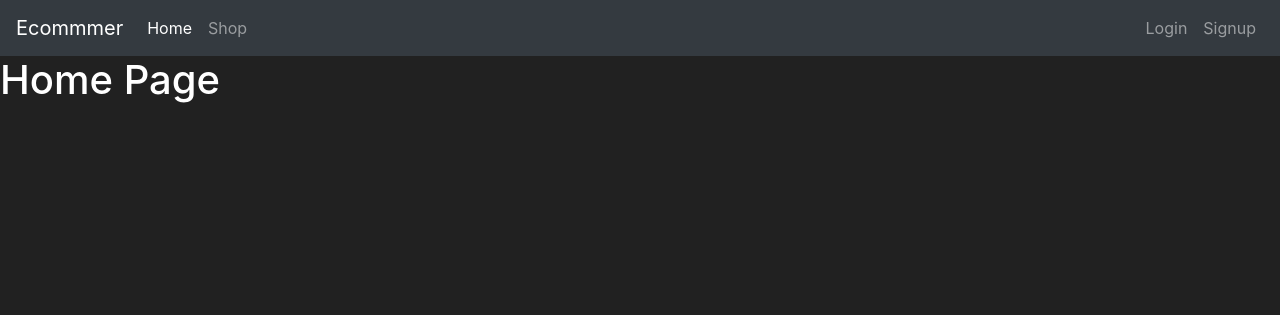
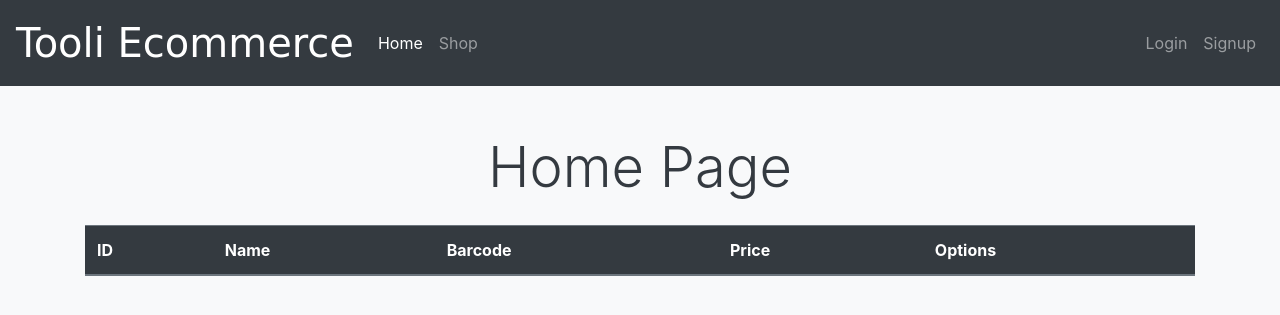
Before and after one commit to Waris-95/E-com, a Flask app: page / in a window 1280 px wide. Shown: the top 315 px of the page. Run offline with Flask 3, Linux system fonts and the light colour scheme; lists and menus that the app fills with data are empty; some libraries are stand-ins or nearby versions.

Commit message:
inheritance implementation

```diff
--- a/market.py
+++ b/market.py
@@ -11,4 +11,9 @@ def home_page():
 # shop route
 @app.route('/shop')
 def shop_page():
-    return render_template('market.html')
+    items = [
+    {'id': 1, 'name': 'Phone', 'barcode': '893212299897', 'price': 500},
+    {'id': 2, 'name': 'Laptop', 'barcode': '123985473165', 'price': 900},
+    {'id': 3, 'name': 'Keyboard', 'barcode': '231985128446', 'price': 150}
+    ]
+    return render_template('market.html', items=items)
--- /dev/null
+++ b/static/styles.css
@@ -0,0 +1,75 @@
+body {
+    background-color: #f8f9fa;
+    color: #343a40;
+    overflow-x: hidden;
+}
+.navbar-brand {
+    font-family: 'Brush Script MT', cursive;
+    font-size: 2.5rem;
+    animation: fadeInDown 1s;
+}
+.table-hover tbody tr:hover {
+    background-color: #e9ecef;
+}
+.btn-outline {
+    border-width: 2px;
+    transition: transform 0.3s ease;
+}
+.btn-outline:hover {
+    transform: scale(1.1);
+}
+.table-dark th, .table-dark td, .table-dark thead th {
+    border-color: #6c757d;
+}
+.custom-footer {
+    background-color: #343a40;
+    color: white;
+    padding: 20px;
+    text-align: center;
+    animation: fadeInUp 1s;
+}
+.hero-section {
+    background: url('https://via.placeholder.com/1500x500') no-repeat center center;
+    background-size: cover;
+    height: 300px;
+    display: flex;
+    justify-content: center;
+    align-items: center;
+    color: white;
+    text-shadow: 2px 2px 4px #000;
+    animation: zoomIn 1s;
+}
+.hero-text {
+    font-size: 3rem;
+    font-weight: bold;
+}
+@keyframes fadeInDown {
+    from {
+        opacity: 0;
+        transform: translateY(-20px);
+    }
+    to {
+        opacity: 1;
+        transform: translateY(0);
+    }
+}
+@keyframes fadeInUp {
+    from {
+        opacity: 0;
+        transform: translateY(20px);
+    }
+    to {
+        opacity: 1;
+        transform: translateY(0);
+    }
+}
+@keyframes zoomIn {
+    from {
+        opacity: 0;
+        transform: scale(0.5);
+    }
+    to {
+        opacity: 1;
+        transform: scale(1);
+    }
+}
--- /dev/null
+++ b/templates/base.html
@@ -0,0 +1,53 @@
+<!doctype html>
+<html lang="en">
+   <head>
+      <!-- Required meta tags -->
+      <meta charset="utf-8">
+      <meta name="viewport" content="width=device-width, initial-scale=1, shrink-to-fit=no">
+
+      <!-- Bootstrap CSS -->
+      <link rel="stylesheet" href="https://cdn.jsdelivr.net/npm/bootstrap@4.5.3/dist/css/bootstrap.min.css" integrity="sha384-TX8t27EcRE3e/ihU7zmQxVncDAy5uIKz4rEkgIXeMed4M0jlfIDPvg6uqKI2xXr2" crossorigin="anonymous">
+      <link rel="stylesheet" href="https://cdnjs.cloudflare.com/ajax/libs/font-awesome/5.15.3/css/all.min.css" integrity="sha384-SZXxX4whJ79/GFR9RcKBp4SR0elFvN9+8pc1F5KkPQLVnDHl6YH4bv6CB72HjQy0" crossorigin="anonymous">
+      <link rel="stylesheet" href="https://cdnjs.cloudflare.com/ajax/libs/animate.css/4.1.1/animate.min.css"/>
+      <link rel="stylesheet" href="{{ url_for('static', filename='styles.css') }}">
+
+      <title>Base Title</title>
+   </head>
+   <body>
+      <!-- Navbar here -->
+      <nav class="navbar navbar-expand-md navbar-dark bg-dark">
+        <a class="navbar-brand" href="#">Tooli Ecommerce</a>
+        <button class="navbar-toggler" type="button" data-toggle="collapse" data-target="#navbarNav">
+          <span class="navbar-toggler-icon"></span>
+        </button>
+        <div class="collapse navbar-collapse" id="navbarNav">
+          <ul class="navbar-nav mr-auto">
+            <li class="nav-item active">
+              <a class="nav-link" href="#">Home <span class="sr-only">(current)</span></a>
+            </li>
+            <li class="nav-item">
+              <a class="nav-link" href="#">Shop</a>
+            </li>
+          </ul>
+          <ul class="navbar-nav">
+            <li class="nav-item">
+              <a class="nav-link" href="#">Login</a>
+            </li>
+            <li class="nav-item">
+              <a class="nav-link" href="#">Signup</a>
+            </li>
+          </ul>
+        </div>
+      </nav>
+
+      <!-- Future Content here -->
+      {% block content %}{% endblock %}
+
+      <!-- Optional JavaScript -->
+      <!-- jQuery first, then Popper.js, then Bootstrap JS -->
+      <script src='https://kit.fontawesome.com/a076d05399.js'></script>
+      <script src="https://code.jquery.com/jquery-3.5.1.slim.min.js" integrity="sha384-DfXdz2htPH0lsSSs5nCTpuj/zy4C+OGpamoFVy38MVBnE+IbbVYUew+OrCXaRkfj" crossorigin="anonymous"></script>
+      <script src="https://cdn.jsdelivr.net/npm/popper.js@1.16.1/dist/umd/popper.min.js" integrity="sha384-9/reFTGAW83EW2RDu2S0VKaIzap3H66lZH81PoYlFhbGU+6BZp6G7niu735Sk7lN" crossorigin="anonymous"></script>
+      <script src="https://stackpath.bootstrapcdn.com/bootstrap/4.5.2/js/bootstrap.min.js" integrity="sha384-B4gt1jrGC7Jh4AgTPSdUtOBvfO8shuf57BaghqFfPlYxofvL8/KUEfYiJOMMV+rV" crossorigin="anonymous"></script>
+   </body>
+</html>
--- a/templates/home.html
+++ b/templates/home.html
@@ -1,57 +1,35 @@
-<!doctype html>
-<html lang="en">
-  <head>
-    <!-- Required meta tags -->
-    <meta charset="utf-8">
-    <meta name="viewport" content="width=device-width, initial-scale=1, shrink-to-fit=no">
+{% extends 'base.html' %}
 
-    <!-- Bootstrap CSS -->
-    <link rel="stylesheet" href="https://cdn.jsdelivr.net/npm/bootstrap@4.5.3/dist/css/bootstrap.min.css" integrity="sha384-TX8t27EcRE3e/ihU7zmQxVncDAy5uIKz4rEkgIXeMed4M0jlfIDPvg6uqKI2xXr2" crossorigin="anonymous">
+{% block content %}
+<div class="container mt-5">
+  <h1 class="display-4 text-center animate__animated animate__fadeInUp">Home Page</h1>
+  <table class="table table-hover table-dark mt-4 animate__animated animate__fadeIn">
+    <thead>
+      <tr>
+        <th scope="col">ID</th>
+        <th scope="col">Name</th>
+        <th scope="col">Barcode</th>
+        <th scope="col">Price</th>
+        <th scope="col">Options</th>
+      </tr>
+    </thead>
+    <tbody>
+      <!-- Your rows inside the table HERE: -->
+      {% for item in items %}
+        <tr>
+          <td>{{ item.id }}</td>
+          <td>{{ item.name }}</td>
+          <td>{{ item.barcode }}</td>
+          <td>${{ item.price }}</td>
+          <td>
+            <button class="btn btn-outline btn-info animate__animated animate__fadeInLeft"><i class="fas fa-info-circle"></i> More Info</button>
+            <button class="btn btn-outline btn-success animate__animated animate__fadeInRight"><i class="fas fa-shopping-cart"></i> Buy</button>
+          </td>
+        </tr>
+      {% endfor %}
+    </tbody>
+  </table>
+</div>
 
-    <title>Ecommer</title>
-  </head>
-  <body>
-    <nav class="navbar navbar-expand-md navbar-dark bg-dark">
-        <a class="navbar-brand" href="#">Ecommmer</a>
-            <button class="navbar-toggler" type="button" data-toggle="collapse" data-target="#navbarNav">
-                <span class="navbar-toggler-icon"></span>
-            </button>
-             <div class="collapse navbar-collapse" id="navbarNav">
-                <ul class="navbar-nav mr-auto">
-                    <li class="nav-item active">
-                        <a class="nav-link" href="#">Home <span class="sr-only">(current)</span></a>
-                    </li>
-                    <li class="nav-item">
-                        <a class="nav-link" href="#">Shop</a>
-                    </li>
-                </ul>
-                <ul class="navbar-nav">
-                    <li class="nav-item">
-                        <a class="nav-link" href="#">Login</a>
-                    </li>
-                    <li class="nav-item">
-                        <a class="nav-link" href="#">Signup</a>
-                    </li>
-                </ul>
-        </div>
-      </nav>
-    <h1>Home Page</h1>
 
-    <!-- Optional JavaScript; choose one of the two! -->
-
-    <!-- Option 1: jQuery and Bootstrap Bundle (includes Popper) -->
-    <script src="https://code.jquery.com/jquery-3.5.1.slim.min.js" integrity="sha384-DfXdz2htPH0lsSSs5nCTpuj/zy4C+OGpamoFVy38MVBnE+IbbVYUew+OrCXaRkfj" crossorigin="anonymous"></script>
-    <script src="https://cdn.jsdelivr.net/npm/bootstrap@4.5.3/dist/js/bootstrap.bundle.min.js" integrity="sha384-ho+j7jyWK8fNQe+A12Hb8AhRq26LrZ/JpcUGGOn+Y7RsweNrtN/tE3MoK7ZeZDyx" crossorigin="anonymous"></script>
-
-    <!-- Option 2: jQuery, Popper.js, and Bootstrap JS
-    <script src="https://code.jquery.com/jquery-3.5.1.slim.min.js" integrity="sha384-DfXdz2htPH0lsSSs5nCTpuj/zy4C+OGpamoFVy38MVBnE+IbbVYUew+OrCXaRkfj" crossorigin="anonymous"></script>
-    <script src="https://cdn.jsdelivr.net/npm/popper.js@1.16.1/dist/umd/popper.min.js" integrity="sha384-9/reFTGAW83EW2RDu2S0VKaIzap3H66lZH81PoYlFhbGU+6BZp6G7niu735Sk7lN" crossorigin="anonymous"></script>
-    <script src="https://cdn.jsdelivr.net/npm/bootstrap@4.5.3/dist/js/bootstrap.min.js" integrity="sha384-w1Q4orYjBQndcko6MimVbzY0tgp4pWB4lZ7lr30WKz0vr/aWKhXdBNmNb5D92v7s" crossorigin="anonymous"></script>
-    -->
-  </body>
-  <style>
-    body {
-        background-color: #212121;
-        color: white;
-    }
-  </style>
+{% endblock %}
```
Also changed, not shown: templates/market.html (+81 -8 lines).
